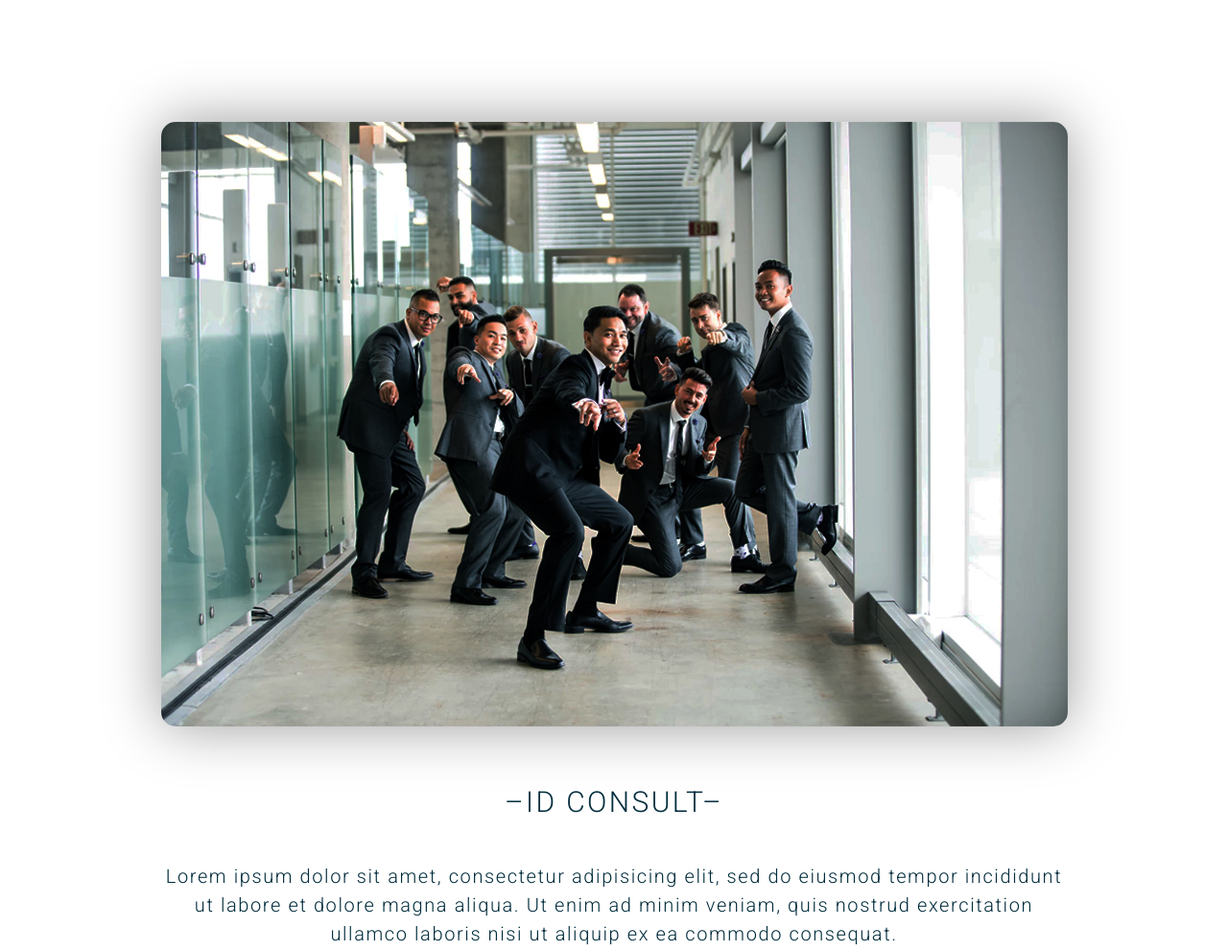
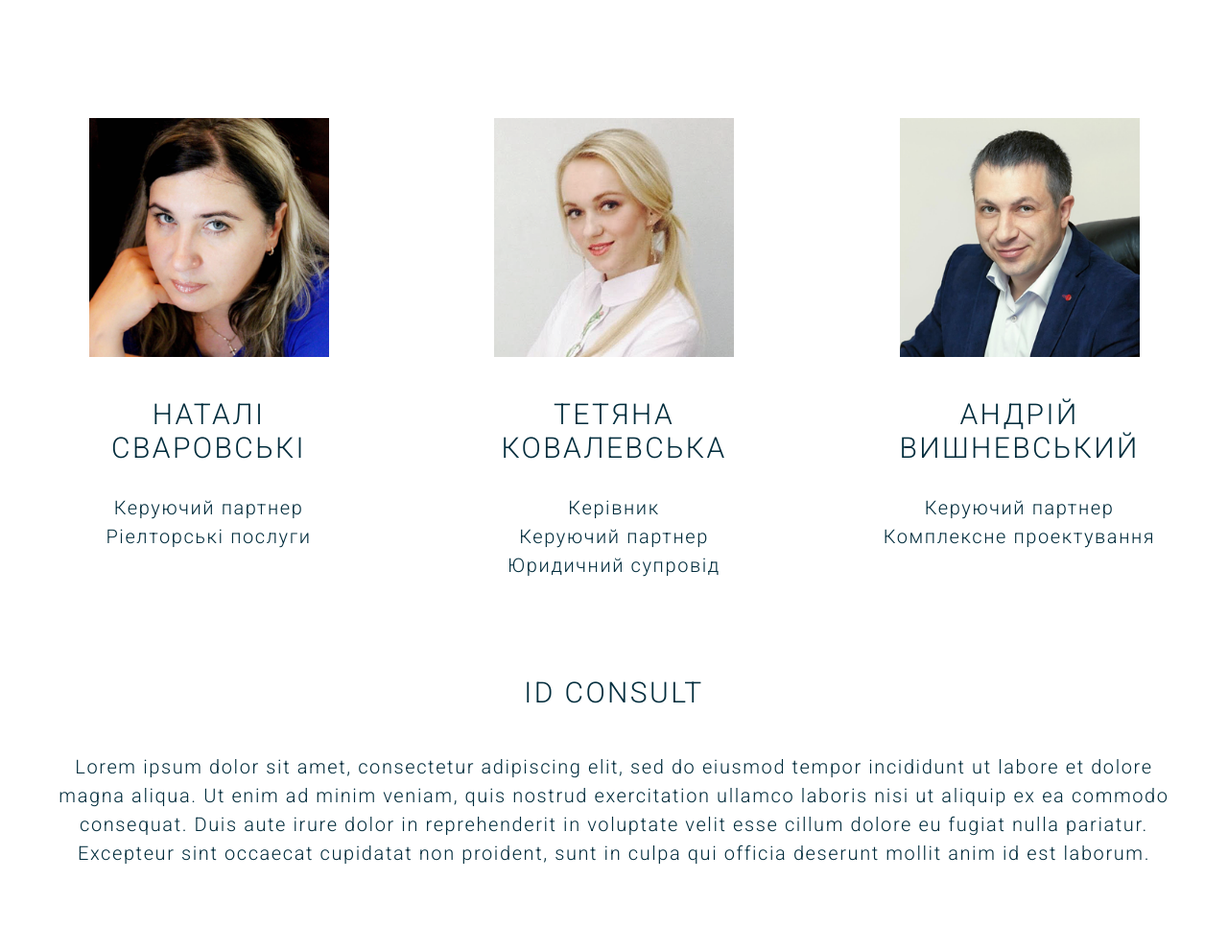
Before and after one commit to AndriyShkrobut/AndriyShkrobut.github.io.idconsult, a plain HTML site: page index.html in a window 1280 px wide. Shown: the part 2003-2994 px from the top of the page at 96% size. Drawn offline with Linux system fonts and the light colour scheme.

Commit message:
Changed Aboub Us section

```diff
--- a/css/main.css
+++ b/css/main.css
@@ -201,6 +201,10 @@ h2{
     margin-bottom: 38px;
 }
 
+.Icon_team{
+    width: 250px;
+}
+
 .List_text{
     font-weight: 300;
     font-size: 20px;
@@ -228,26 +232,22 @@ h2{
     transform: scale(1.05);
 }
 
-.About_team{
-    text-align: center;
-}
-
 .About_title{
     font-weight: 300;
     font-size: 30px;
     text-transform: uppercase;
     letter-spacing: 0.08em;
-    margin-top: 57px;
     margin-bottom: 45px;
+    text-align: center;
 }
 .About_text{
-    width: 952px;
     font-weight: 300;
     font-size: 20px;
     line-height: 30px;
     letter-spacing: 0.08em;
     margin: 0 auto;
-    margin-bottom: 57px;
+    margin-bottom: 10%;
+    text-align: center;
 }
 
 .banner2{
--- a/index.html
+++ b/index.html
@@ -78,22 +78,53 @@
             </ul>
         </div>
     </section>
-    <div class = banner1>
-
-    </div>
+    <div class = banner1></div>
     <section id="About">
-        <div class="About_team">
+        <div class="container">
                 <h2>
                     про компанію
                 </h2>
-            <a href="http://idconsult.com.ua/pro-kompaniju/" Target="_blank"><img src="img/About_Image.jpg" alt="Our Team" class="Team">
-            </a>
+                <ul class="List">
+                    <li class="List_item">
+                        <img src="img/team-02.png" alt="" class="Icon Icon_team">
+                        <h3 class="List_title">
+                            Наталі Сваровські
+                        </h3>
+                        <p class="List_text">
+                            Керуючий партнер
+                            Ріелторські послуги
+                        </p>
+                    </li>
+                    <li class="List_item">
+                        <img src="img/team-01.png" alt="" class="Icon Icon_team">
+                        <h3 class="List_title">
+                            Тетяна Ковалевська
+                        </h3>
+                        <p class="List_text">
+                            Керівник<br>
+                            Керуючий партнер<br>
+                            Юридичний супровід
+                        </p>
+                    </li>
+                    <li class="List_item">
+                        <img src="img/team-04.png" alt="" class="Icon Icon_team">
+                        <h3 class="List_title">
+                            Андрій Вишневський
+                        </h3>
+                        <p class="List_text">
+                            Керуючий партнер
+                            Комплексне проектування
+                        </p>
+                    </li>
+                </ul>
+                <!-- <a href="http://idconsult.com.ua/pro-kompaniju/" Target="_blank"><img src="img/About_Image.jpg" alt="Our Team" class="Team"></a> -->
                 <h3 class="About_title">
-                –ID Consult–
+                    ID Consult
                 </h3>
                 <p class="About_text">
-                Lorem ipsum dolor sit amet, consectetur adipisicing elit, sed do eiusmod tempor incididunt ut labore et dolore magna aliqua. Ut enim ad minim veniam, quis nostrud exercitation ullamco laboris nisi ut aliquip ex ea commodo consequat.
+                    Lorem ipsum dolor sit amet, consectetur adipiscing elit, sed do eiusmod tempor incididunt ut labore et dolore magna aliqua. Ut enim ad minim veniam, quis nostrud exercitation ullamco laboris nisi ut aliquip ex ea commodo consequat. Duis aute irure dolor in reprehenderit in voluptate velit esse cillum dolore eu fugiat nulla pariatur. Excepteur sint occaecat cupidatat non proident, sunt in culpa qui officia deserunt mollit anim id est laborum.
                 </p>
+            </div>
         </div>
     </section>
     <div class = banner2>
@@ -111,7 +142,7 @@
                     </div>
                     <div class="List_item_text">
                         <h3 class="List_title">
-                            Маркетинговий пакет
+                            Назва компанії
                         </h3>
                         <p class="List_text Feedback_text">
                             Lorem ipsum dolor sit amet, consectetur adipiscing elit, sed do eiusmod tempor incididunt ut labore et dolore magna aliqua.
@@ -128,7 +159,7 @@
                     </div>
                     <div class="List_item_text">
                         <h3 class="List_title">
-                            Маркетинговий пакет
+                            Назва компанії
                         </h3>
                         <p class="List_text Feedback_text">
                             Lorem ipsum dolor sit amet, consectetur adipiscing elit, sed do eiusmod tempor incididunt ut labore et dolore magna aliqua.
@@ -145,7 +176,7 @@
                     </div>
                     <div class="List_item_text">
                         <h3 class="List_title">
-                            Маркетинговий пакет
+                            Назва компанії
                         </h3>
                         <p class="List_text Feedback_text">
                             Lorem ipsum dolor sit amet, consectetur adipiscing elit, sed do eiusmod tempor incididunt ut labore et dolore magna aliqua.
@@ -162,7 +193,7 @@
                     </div>
                     <div class="List_item_text">
                         <h3 class="List_title">
-                            Маркетинговий пакет
+                            Назва компанії
                         </h3>
                         <p class="List_text Feedback_text">
                             Lorem ipsum dolor sit amet, consectetur adipiscing elit, sed do eiusmod tempor incididunt ut labore et dolore magna aliqua.
```
Also changed, not shown: img/team-01.png (added), img/team-02.png (added), img/team-04.png (added). Lines whose indentation alone changed are shown as unchanged.
